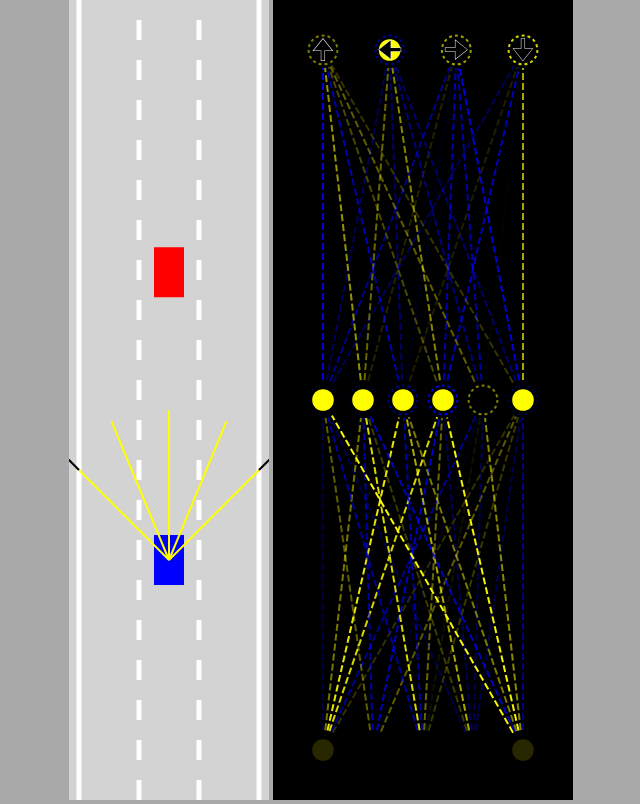
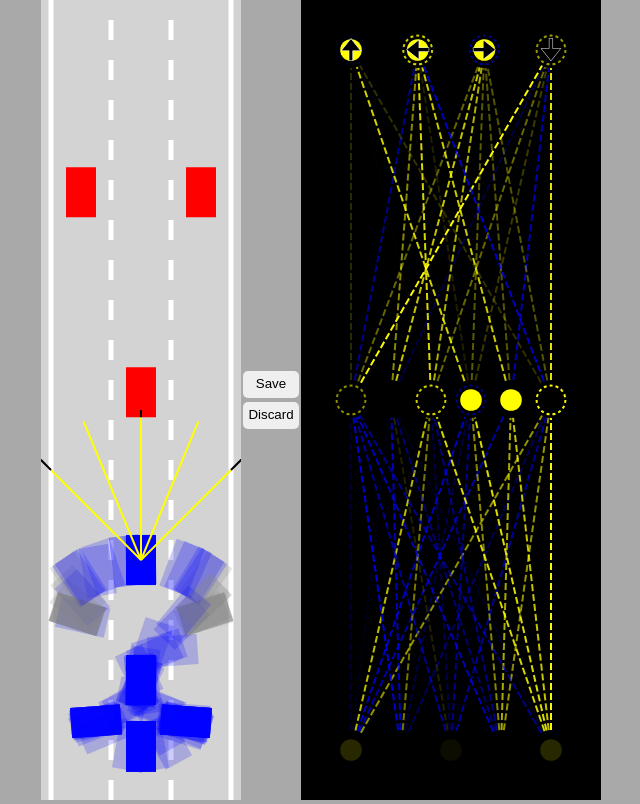
Before and after one commit to la-gatsby/autonomous-car, a plain HTML site: page index.html in a window 1280 px wide. Shown: the whole page, without its empty margins (319-959 px from the left). Drawn offline with Linux system fonts and the light colour scheme; animation ran at ten frames a second.

Commit message:
complete parallelization

```diff
--- a/car.js
+++ b/car.js
@@ -122,7 +122,7 @@ class Car{
         this.y-=Math.cos(this.angle)*this.speed;
     }
 
-    draw(ctx,color){
+    draw(ctx,color,drawSensor=false){
         if(this.damaged){
             ctx.fillStyle="gray";
         }else{
@@ -135,7 +135,7 @@ class Car{
         }
         ctx.fill();
 
-        if(this.sensor){
+        if(this.sensor && drawSensor){
             this.sensor.draw(ctx);
         }
     }
--- a/index.html
+++ b/index.html
@@ -6,6 +6,10 @@
 </head>
 <body>
     <canvas id="carCanvas"></canvas>
+    <div id="verticalButtons">
+        <button onclick="save()">Save</button>
+        <button onclick="discard()">Discard</button>
+    </div>
     <canvas id="networkCanvas"></canvas>
     <script src="visualizer.js"></script>
     <script src="network.js"></script>
--- a/main.css
+++ b/main.css
@@ -2,8 +2,28 @@ body{
     margin: 0;
     background: darkgray;
     overflow: hidden;
-    text-align: center;
+    display: flex;
+    justify-content: center;
+    align-items: center;
 }
+
+#verticalButtons{
+    display: flex;
+    flex-direction: column;
+}
+
+button{
+    border: none;
+    border-radius: 5px;
+    padding: 5px 5px 7px 5px;
+    margin: 2px;
+    cursor: pointer;
+}
+
+button:hover{
+    background: blue;
+}
+
 #carCanvas {
     background: lightgray;
 }
--- a/main.js
+++ b/main.js
@@ -11,36 +11,79 @@ const carCtx = carCanvas.getContext("2d");
 const networkCtx = networkCanvas.getContext("2d");
 
 const road=new Road(carCanvas.width/2,carCanvas.width*0.9);
-const car =new Car(road.getLaneCenter(1),100,30,50,"AI");
+
+const N=500;
+const cars=generateCars(N);
+let bestCar=cars[0];
+if(localStorage.getItem("bestBrain")){
+    bestCar.brain=JSON.parse(
+        localStorage.getItem("bestBrain")
+    );
+}
+
 const traffic=[
-    new Car(road.getLaneCenter(1),-100,30,50,"DUMMY",2)
+    new Car(road.getLaneCenter(1),-100,30,50,"DUMMY",2),
+    new Car(road.getLaneCenter(0),-300,30,50,"DUMMY",2),
+    new Car(road.getLaneCenter(2),-300,30,50,"DUMMY",2)
 ];
 
 //animate car
 animate();
 
+function save(){
+    localStorage.setItem("bestBrain",
+    JSON.stringify(bestCar.brain));
+}
+
+function discard(){
+    localStorage.removeItem("bestBrain");
+}
+
+function generateCars(N){
+    const cars=[];
+    for(let i=1;i<=N;i++){
+        cars.push(new Car(road.getLaneCenter(1),100,30,50,"AI"));
+    }
+    return cars;
+}
+
 function animate(time){
     for(let i=0;i<traffic.length;i++){
         traffic[i].update(road.borders,[]);
     }
-    car.update(road.borders,traffic);
+    for(let i=0;i<cars.length;i++){
+    cars[i].update(road.borders,traffic);
+    }
+
+    bestCar=cars.find(
+        c=>c.y==Math.min(
+            ...cars.map(c=>c.y)
+        )
+    );
+
 
     carCanvas.height = window.innerHeight;
     networkCanvas.height = window.innerHeight;
 
     carCtx.save();
-    carCtx.translate(0,-car.y+carCanvas.height*0.7);
+    carCtx.translate(0,-bestCar.y+carCanvas.height*0.7);
 
     road.draw(carCtx);
     for(let i=0;i<traffic.length;i++){
         traffic[i].draw(carCtx,"red");
     }
-    car.draw(carCtx,"blue");
+    carCtx.globalAlpha=0.2;
+
+    for(let i=0;i<cars.length;i++){
+    cars[i].draw(carCtx,"blue");
+    }
+    carCtx.globalAlpha=1;
+    bestCar.draw(carCtx,"blue",true);
 
     carCtx.restore();
 
     networkCtx.lineDashoffset=-time/50;
-    Visualizer.drawNetwork(networkCtx,car.brain);
+    Visualizer.drawNetwork(networkCtx,bestCar.brain);
 
     requestAnimationFrame(animate);
 }
```
